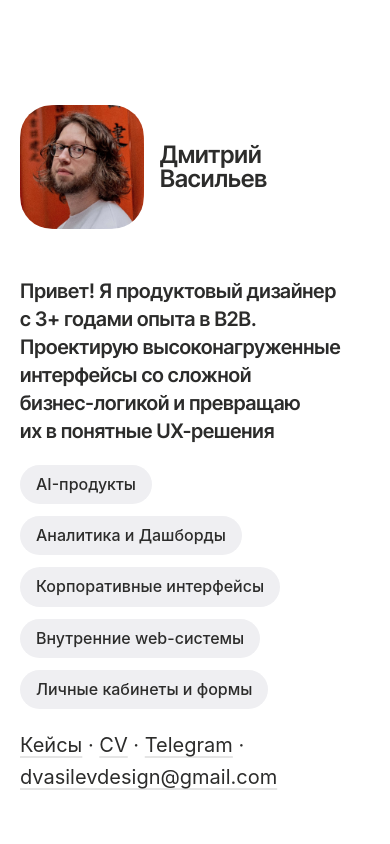
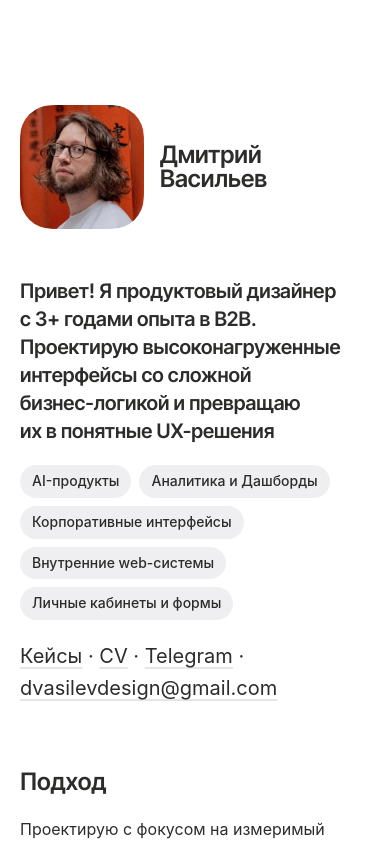
Before and after one commit to d1mavasilev/my-portfolio-next, a Next.js app: page / in a window 390 px wide. Shown: the top 844 px of the page. Built offline with nearby package versions, Linux system fonts and the light colour scheme.

Commit message:
описание

```diff
--- a/app/globals.css
+++ b/app/globals.css
@@ -1058,6 +1058,15 @@ figcaption {
         align-self: center;
     }
 
+    .tags {
+        gap: 8px;
+    }
+
+    .tag {
+        padding: 8px 12px;
+        font-size: 14px;
+    }
+
     .case-navigation {
         gap: 16px;
         margin-bottom: 24px;
```
